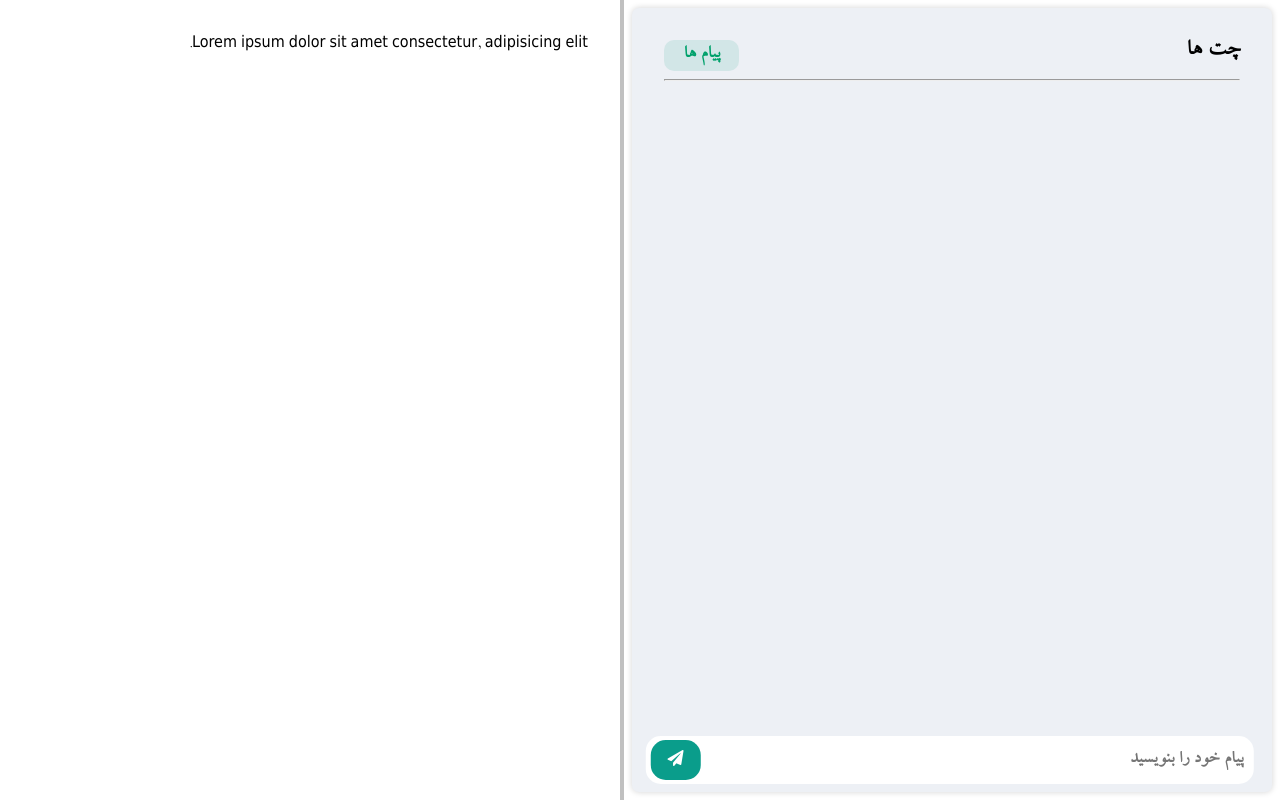
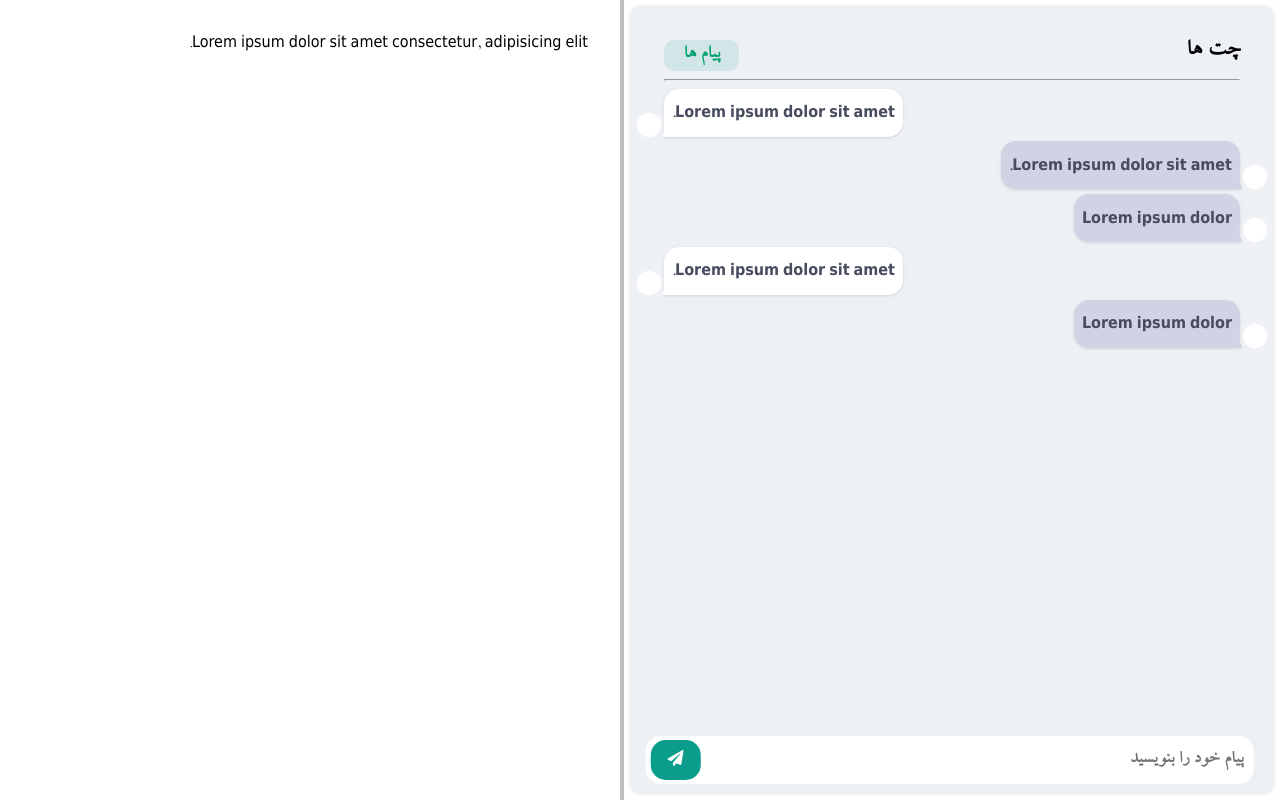
Before and after one commit to JCln/chat, a plain HTML site: page index.html in a window 1280 px wide. Both pictures are taken after a click on the icon 675 px from the left and 760 px from the top of the page. Drawn offline with Linux system fonts and the light colour scheme.

Commit message:
before person image in chat fix

```diff
--- a/index.html
+++ b/index.html
@@ -31,4 +31,4 @@
 <script src="js/use-external-html.js"></script>
 <script src="js/dragbar.js"></script>
 <script src="js/message.js"></script>
-<script type="module" src="js/data.js"></script>
+<script type="module" src="js/utils.js"></script>
--- a/js/message.js
+++ b/js/message.js
@@ -1,27 +1,64 @@
+"use strict";
+
 let message = [
-    { text: 'Lorem ipsum dolor sit amet.', isMyMessage: false, className: 'leftish' },
-    { text: 'Lorem ipsum dolor sit amet.', isMyMessage: true, className: 'rightish' },
-    { text: 'Lorem ipsum dolor', isMyMessage: true, className: 'rightish' },
-    { text: 'Lorem ipsum dolor sit amet.', isMyMessage: false, className: 'leftish' },
-    { text: 'Lorem ipsum dolor', isMyMessage: true, className: 'rightish' },
+    { text: 'Lorem ipsum dolor sit amet.', isMyMessage: false, className: 'leftish', imgUrl: 'assets/imgs/marker_red.png' },
+    { text: 'Lorem ipsum dolor sit amet.', isMyMessage: true, className: 'rightish', imgUrl: 'assets/imgs/marker-icon.png' },
+    { text: 'Lorem ipsum dolor', isMyMessage: true, className: 'rightish', imgUrl: 'assets/imgs/marker-icon.png' },
+    { text: 'Lorem ipsum dolor sit amet.', isMyMessage: false, className: 'leftish', imgUrl: 'assets/imgs/marker_red.png' },
+    { text: 'Lorem ipsum dolor', isMyMessage: true, className: 'rightish', imgUrl: 'assets/imgs/marker-icon.png' },
 ];
 
-function getData() {
-    const dataElement = document.querySelector('.message-body');
+function isNull(e) {
+    if (e.trim() == '' || !e || e == undefined)
+        return false;
+    return true;
+}
+function emptyUserInput() {
+    const userInput = document.getElementById('user-input');
+    userInput.value = '';
+}
+function getLatestData() {
+    let messageElement = document.getElementById('messages');
     for (let index = 0; index < message.length; index++) {
-
-        dataElement.insertAdjacentHTML('afterbegin', `
-        <div class="${message[index].className}">
-            ${message[index].text}
-        </div>
-  `)
+        let data = "";
+        messageElement.innerHTML = '';
+        for (let index = 0; index < message.length; index++) {
+            data += `<div class="${message[index].className}">`;
+            data += `${message[index].text}`;
+            data += '</div>';
+        }
+        messageElement.innerHTML += data;
+        emptyUserInput();
     }
+}
+function addMySingleMessage(a) {
+    message.push({ text: a, isMyMessage: true, className: 'rightish', imgUrl: 'assets/imgs/marker-icon.png' });
+    getLatestData();
+}
+function addYourSingleMessage(a) {
+    message.push({ text: a, isMyMessage: true, className: 'leftish', imgUrl: 'assets/imgs/marker_red.png' });
+    getLatestData();
 }
 // button click send message
 function messageEnter() {
-    const a = document.querySelector('.user-input').value;
-    if (a) {
-        getData();
-        console.log(a);
+    const userInput = document.getElementById('user-input');
+    if (userInput != null && Utils.isNull(userInput.value)) {
+        console.log(userInput.value);
+        addMySingleMessage(userInput.value);
     }
 }
+// latest messages AJAX CALL
+setTimeout(() => {
+    getLatestData();
+}, 100);
+
+// event listeners
+addEventListener("keyup", function (event) {
+    if (event.key === "Enter") {
+        const userInput = document.getElementById('user-input');
+        if (userInput != null) {
+            event.preventDefault();
+            messageEnter();
+        }
+    }
+});
--- /dev/null
+++ b/js/utils.js
@@ -0,0 +1,5 @@
+// export function isNull(e) {
+//     if (e.trim() == '' || !e || e == undefined)
+//         return false;
+//     return true;
+// }
--- a/message.html
+++ b/message.html
@@ -4,11 +4,12 @@
 </section>
 <hr>
 
-<section class="message-body">
+<section id="messages" class="message-body">
 </section>
+<!-- <img src="./assets/imgs/marker-icon.png" alt=""> -->
 
 <section class="footer">
-    <input class="user-input" spellcheck="false" autocomplete="off" autocorrect="off" placeholder="پیام خود را بنویسید"
-        onmouseup="messageEnter()">
-    <i class="fa fa-send icon"></i>
+    <input id="user-input" class="user-input" spellcheck="false" autocomplete="off" autocorrect="off"
+        placeholder="پیام خود را بنویسید">
+    <i onclick="messageEnter()" class="fa fa-send icon"></i>
 </section>
--- a/styles/message.css
+++ b/styles/message.css
@@ -22,6 +22,8 @@
     border-radius: 7px;
     min-height: 3em;
     padding: 0.5em;
+    font-weight: 600;
+    color: #484c5f;
 }
 
 /* pin tip on left */
@@ -138,3 +140,9 @@
 .btn {
     font-size: 1.2rem;
 }
+
+/* personal img */
+img {
+    width: 2em;
+    height: 2em;
+}
--- a/styles/styles.css
+++ b/styles/styles.css
@@ -43,6 +43,7 @@ input {
     font-weight: 600;
     font-family: 'Blotus';
 }
+
 button {
     font-weight: 600;
     font-family: 'Blotus';
@@ -54,6 +55,23 @@ button {
 
 .rtl {
     direction: rtl;
+}
+
+/* scrollbar */
+::-webkit-scrollbar {
+    width: 5px;
+}
+
+/* Track */
+::-webkit-scrollbar-track {
+    box-shadow: inset 0 0 5px grey;
+    border-radius: 10px;
+}
+
+/* Handle */
+::-webkit-scrollbar-thumb {
+    background: #cfd2d9;
+    border-radius: 10px;
 }
 
 :root {
```
Also changed, not shown: assets/imgs/marker-icon.png (added), assets/imgs/marker_red.png (added).
